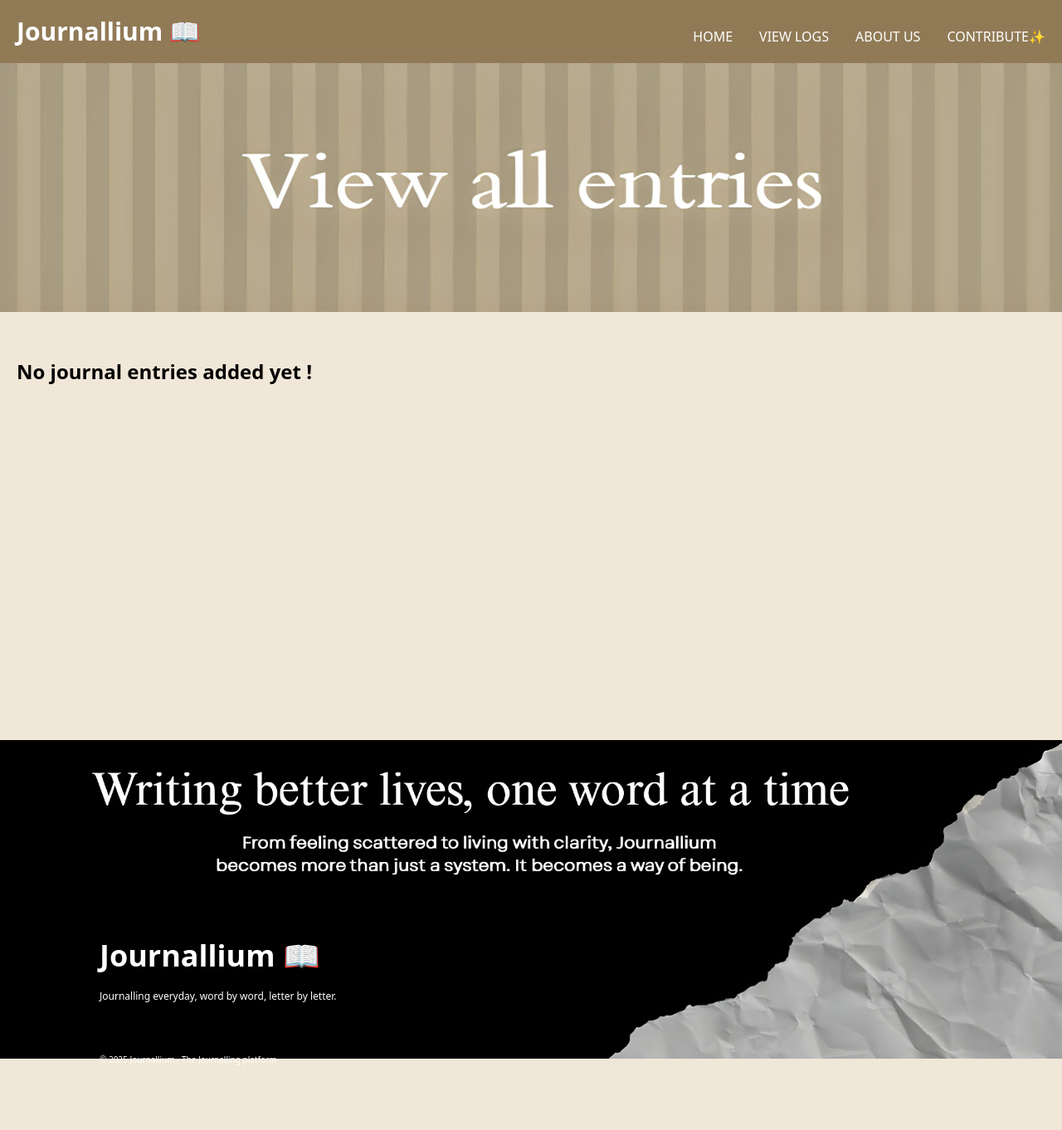
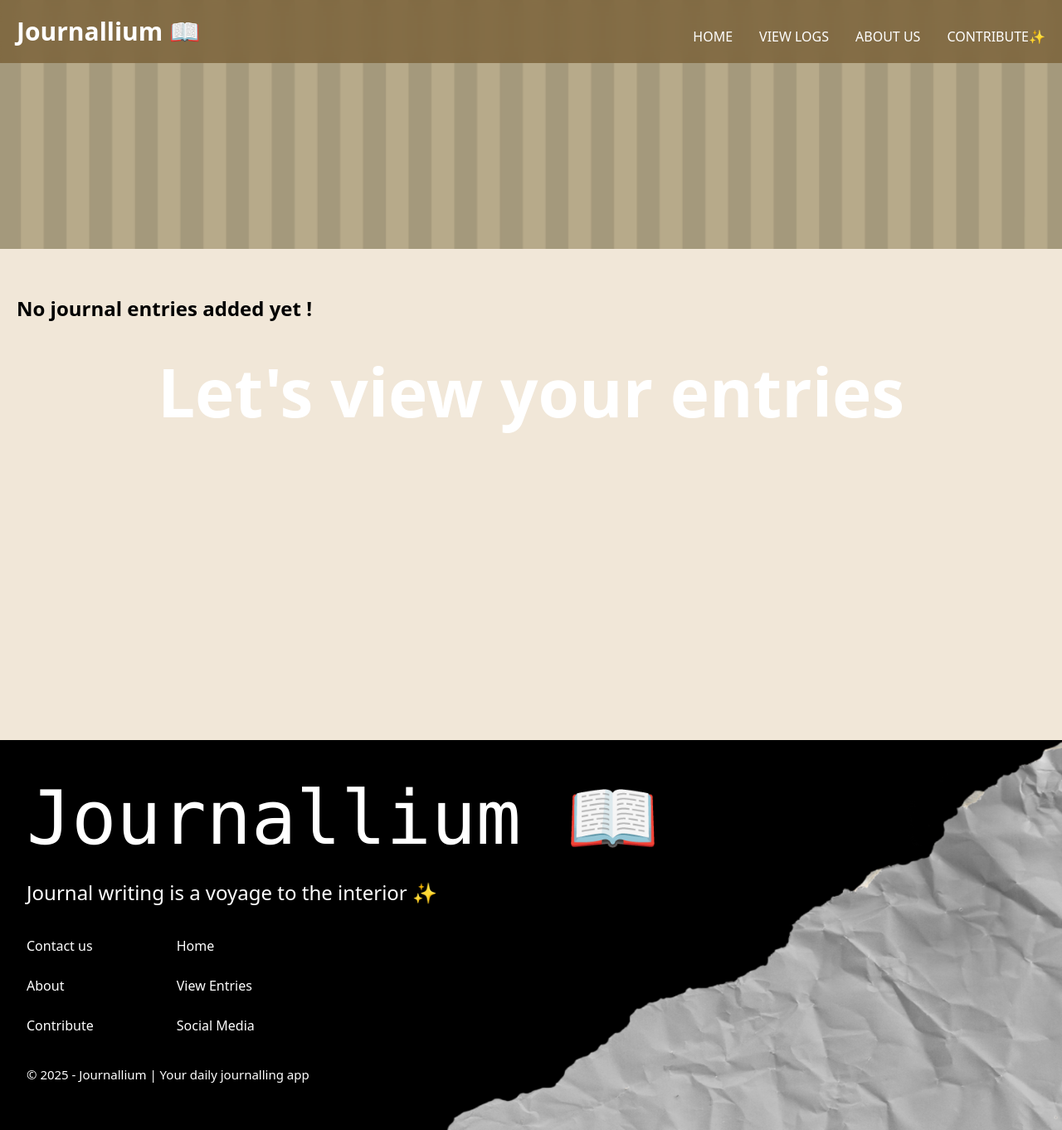
Before and after one commit to SamarthBhatia77/Journallium, a Next.js app: page /ViewPage in a window 1280 px wide. Shown: the whole page at 83% size. Before the commit the page ends 1285 px from the top, so only its background shows below. Built offline with nearby package versions, Linux system fonts and the light colour scheme.

Commit message:
Footer and header design changes made

```diff
--- a/src/app/ViewPage/page.tsx
+++ b/src/app/ViewPage/page.tsx
@@ -2,11 +2,16 @@
 import React, { useState } from 'react'
 import { useJournal } from '@/context/JournalContext'
 import HomepageHeader from '../components/homepageheader';
+type JournalEntry = {
+  date: string;
+  message: string;
+  rating: string;
+};
 export default function ViewEntry() {
   const { journalEntries } = useJournal();
-  const [selectedEntry, setSelectedEntry] = useState(null);
+  const [selectedEntry, setSelectedEntry] = useState<JournalEntry | null>(null);
 
-  const displayMessage = (entry: any) => {
+  const displayMessage = (entry: JournalEntry) => {
     setSelectedEntry(entry);
   };
 
@@ -16,12 +21,22 @@ export default function ViewEntry() {
 
   if (journalEntries.length === 0) return(
     <div>
-      <img src="assets/viewentries1.png" className='w-full lg:h-[300px] lg:mt-19 mt-36'></img>
+      <div className='relative text-center lg:m-0'>
+        <img src="/assets/headcard.png" className='w-full lg:h-[300px] h-[160px] lg:mt-0 mt-23'></img>
+        <div className="w-full absolute  text-center lg:mt-10">
+            <p className='text-white font-bold lg:text-[80px] lg:mt-18 text-[30px] -mt-18'>Let's view your entries</p>
+        </div>
+    </div>
      <p className='p-5 text-2xl font-bold lg:mt-9 mt-8 text-black'>No journal entries added yet !</p></div> );
 
   return (
     <div>
-    <img src="assets/viewentries1.png" className='w-full lg:h-[300px] lg:mt-19 mt-36'></img>
+    <div className='relative text-center lg:m-0'>
+        <img src="/assets/headcard.png" className='w-full lg:h-[300px] h-[160px] lg:mt-0 mt-23'></img>
+        <div className="w-full absolute  text-center lg:mt-10">
+            <p className='text-white font-bold lg:text-[80px] lg:mt-18 text-[30px] -mt-18'>Let's view your entries</p>
+        </div>
+    </div>
     <div className='p-5'>
       <h2 className='lg:text-[40px] text-2xl font-bold mb-7 mt-7 text-black font-mono'>Your Journal Entries</h2>
 
--- a/src/app/components/footer.tsx
+++ b/src/app/components/footer.tsx
@@ -3,14 +3,26 @@ import Link from "next/link";
 export default function Footer () {
     return (
         <div className="relative text-white w-full lg:mt-23 mt-9">
-  <img src="/assets/footernew2.png" className="w-full lg:h-auto h-[200px]" alt="Footer Image" />
-
-  {/* Overlay text container */}
-  <div className="absolute inset-0 lg:mt-60">
-    <p className="lg:text-4xl text-2xl font-bold lg:ml-30 lg:mt-0 mt-25 ml-5"><Link href="/">Journallium 📖</Link></p>
-    <p className="lg:text-md text-[12px] lg:ml-30 lg:mt-5 ml-5">Journalling everyday, word by word, letter by letter.</p>
-    <p className="lg:ml-30 lg:mt-15 text-[10px] ml-5 mt-8">&copy; 2025 Journallium - The Journalling platform</p>
-  </div>
+  <div className='relative '>
+        <img src="/assets/footerimg.png" className='w-full lg:h-[470px] h-[250px]'></img>
+        <div className="w-full absolute top-0 left-0  lg:mt-10 mt-3 text-white">
+            <p className="lg:ml-8 ml-6 lg:text-[90px] mb-5 font-mono text-3xl"><Link href="">Journallium 📖</Link></p>
+            <p className="lg:ml-8 ml-6 lg:text-2xl text-[14px]">Journal writing is a voyage to the interior ✨</p>
+            <div className="flex lg:gap-25 gap-10 ml-8 lg:mt-3 mt-4">
+              <div>
+                <p className="lg:my-6 my-1"><Link href="">Contact us</Link></p>
+                <p className="lg:my-6 my-1"><Link href="">About</Link></p>
+                <p className="lg:my-6 my-1"><Link href="">Contribute</Link></p>
+              </div>
+              <div>
+                <p className="lg:my-6 my-1"><Link href="">Home</Link></p>
+                <p className="lg:my-6 my-1"><Link href="">View Entries</Link></p>
+                <p className="lg:my-6 my-1"><Link href="">Social Media</Link></p>
+              </div>
+            </div>
+            <p className="ml-8 lg:text-[15px] mt-3 text-[7px]">&copy; 2025 - Journallium | Your daily journalling app</p>
+        </div>
+        </div>
 </div>
     );
 }
--- a/src/app/components/inputs.tsx
+++ b/src/app/components/inputs.tsx
@@ -23,13 +23,18 @@ export default function Inputs () {
     };
     return (
         <div>
-        <img src="/assets/addentry.png" className='w-full lg:h-[300px] h-[160px]'></img>
+        <div className='relative text-center'>
+        <img src="/assets/headcard.png" className='w-full lg:h-[300px] h-[160px]'></img>
+        <div className="w-full absolute top-0 left-0 text-center mt-10">
+            <p className='text-white font-bold lg:text-[80px] lg:mt-11 text-[35px] mt-4'>How did your day go?</p>
+        </div>
+        </div>
         <div className='text-black m-8 mt-13 text-black'>
 
             <p className='my-2 font-bold text-3xl mb-12'>Please Enter the following</p>
             <p>Enter today's date</p>
             <input type='date' placeholder='Enter Date' className='my-5 bg-[#a29278] lg:p-2 rounded-lg mb-9' value={date} onChange={(e)=>setDate(e.target.value)} /> <br></br>
-            <textarea  className='border border-black lg:w-[1200px] w-[350px] lg:h-[130px] h-[250px] p-3 bg-[#a29278]' placeholder="Write about your day! ( I feel grateful for....)"
+            <textarea  className='border border-[#e5be84] border-[3px] rounded-lg lg:w-[1200px] w-[350px] lg:h-[130px] h-[250px] p-3 bg-[#a29278]' placeholder="Write about your day! ( I feel grateful for....)"
                 value={message} onChange={(e)=>setMessage(e.target.value)}></textarea><br></br>
             <p className='mt-6 mb-4 font-bold text-2xl'>How was your day today ?</p>
             <form className='flex gap-4'>
@@ -94,7 +99,7 @@ export default function Inputs () {
                 </label>
             </form>
             <br></br>
-            <button className='text-white font-bold bg-[#a29278] py-2 px-4 mt-6 mb-9 cursor-pointer transform transition-transform duration-300 hover:scale-105 hover:shadow-lg' onClick={handleSubmit}>Save Entry</button>
+            <button className='text-white rounded-lg font-bold bg-[#a29278] py-2 px-4 mt-6 mb-9 cursor-pointer transform transition-transform duration-300 hover:scale-105 hover:shadow-lg' onClick={handleSubmit}>Save Entry</button>
         </div>
         </div>
     );
```
Also changed, not shown: public/assets/footerimg.png (added), public/assets/headcard.png (added).
